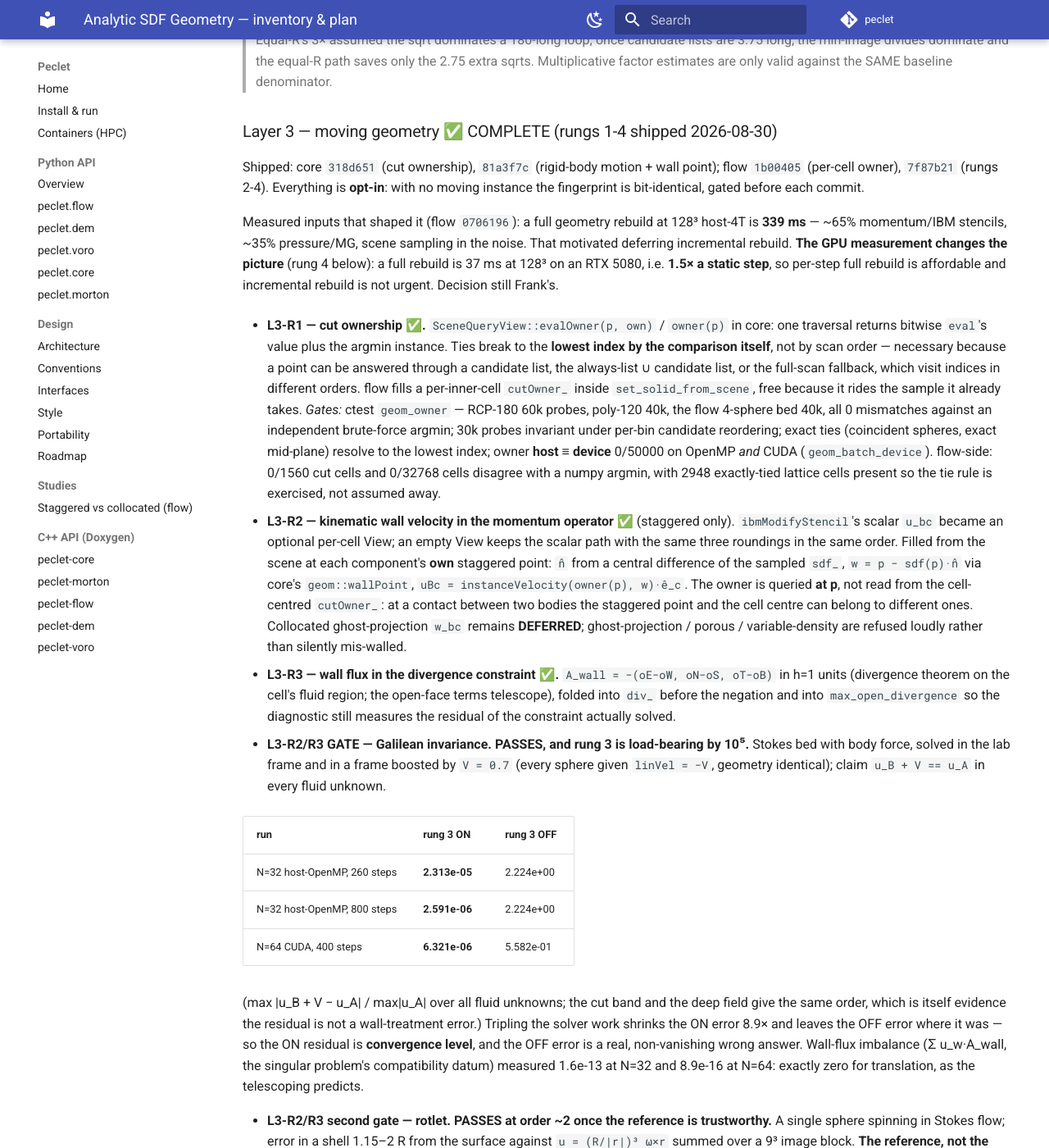
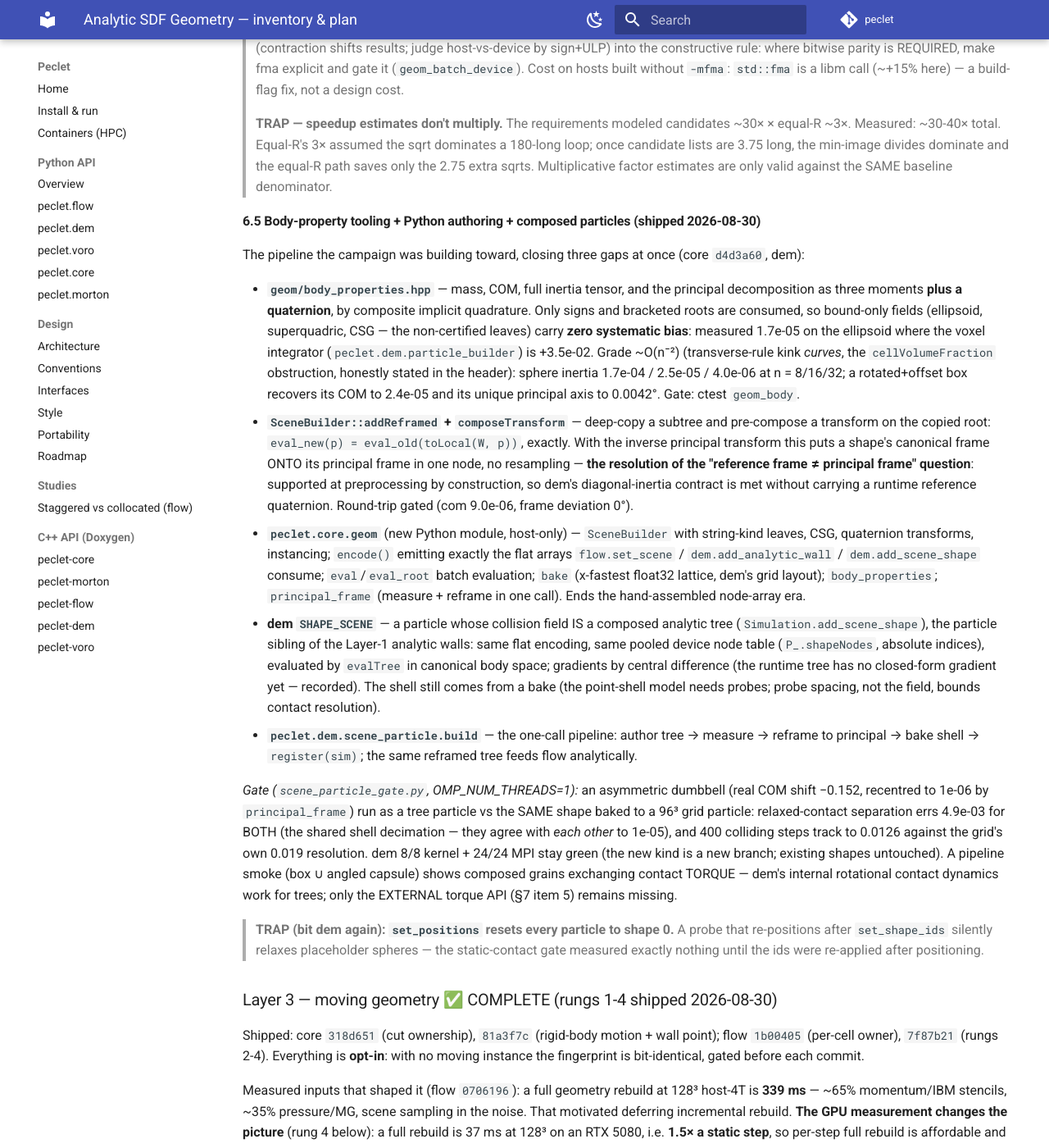
Before and after one commit to computational-chemical-engineering/peclet, an MkDocs documentation site: the page built from docs/ANALYTIC_SDF_GEOMETRY.md, in a window 1280 px wide and 1400 px high, scrolled down 14175 px. Shown: the whole window at 82% size. Built offline with MkDocs 1.6.1 and Material for MkDocs 9.7.7, drawn with Linux system fonts in a browser that asks for light colours; comment, search, counter and statistics services are not loaded; some of the changed text lies outside the part shown.

Commit message:
docs + pointers: §6.5 — body properties, Python scene authoring, composed particles
core d4d3a60: geom::bodyProperties (implicit-quadrature mass/COM/tensor/principal+quaternion, no
bound-leaf bias), SceneBuilder::addReframed + composeTransform + addNode + mulQuat, ctest
geom_body, and the peclet.core.geom Python module (SceneBuilder / encode / bake / body_properties /
principal_frame).
dem fd371e1: SHAPE_SCENE composed-tree particles + peclet.dem.scene_particle, gated tree-vs-grid
on OpenMP and CUDA, 8/8 + 24/24 untouched.

The note gains §6.5 with the measured table and the set_positions-resets-shapes trap; §7 item 3 is
softened (principal_frame makes the centre heuristic exact for pipeline shapes) and item 5
sharpened (internal contact torques demonstrably work for trees; only the external API is
missing). This closes the questions raised in review: mass-property tooling is now
quadrature-grade with the inertia decomposed as principal values + quaternion, non-principal
reference frames are handled exactly at preprocessing, and complex particles can be authored as
composed analytic SDFs end to end.

Co-Authored-By: Claude Opus 5 <noreply@anthropic.com>
Claude-Session: https://claude.ai/code/session_015VFHwjBNfmqw89iVFh2sC6

```diff
--- a/docs/ANALYTIC_SDF_GEOMETRY.md
+++ b/docs/ANALYTIC_SDF_GEOMETRY.md
@@ -33,6 +33,13 @@
 > then 1.51** once measured against a trustworthy reference. A full per-step geometry rebuild costs
 > **9.3 ms at 64³ / 37.0 ms at 128³ on an RTX 5080 — 1.5-1.6× a static step**, which is far cheaper
 > than the 339 ms host datum that motivated deferring incremental rebuild.
+> **BODY-PROPERTY TOOLING + PYTHON AUTHORING + COMPOSED PARTICLES shipped 2026-08-30** (§6.5;
+> core `d4d3a60`, dem `fd371e1`): `geom::bodyProperties` (mass/COM/full tensor/principal moments +
+> QUATERNION by implicit quadrature — no bound-leaf bias, 1.7e-05 where the voxel builder is
+> +3.5e-02), `SceneBuilder::addReframed` (exact principal-frame re-expression, one composed
+> transform), the `peclet.core.geom` Python module (authoring + encode + bake + body_properties),
+> dem `SHAPE_SCENE` (a particle whose collision field IS a composed analytic tree; gated
+> tree-vs-fine-grid on OpenMP and CUDA), and `peclet.dem.scene_particle` gluing it into one call.
 > **LAYER 4 (resolved CFD-DEM) COMPLETE 2026-08-30 — the coupling force is the DISCRETE REACTION
 > (route (b), flow `fc54f4a`, coupling `c69b5d9`).** `hydro_force_torque_reaction` sums, per owner
 > region, the momentum the fluid actually lost — R_i = ρ/dt(u−uⁿ) − f_c − Σ_fluid-nbrs μ(u*_nb −
@@ -639,6 +646,51 @@ always-list.
 > only the 2.75 extra sqrts. Multiplicative factor estimates are only valid against the SAME
 > baseline denominator.
 
+#### 6.5 Body-property tooling + Python authoring + composed particles (shipped 2026-08-30)
+
+The pipeline the campaign was building toward, closing three gaps at once (core `d4d3a60`, dem):
+
+- **`geom/body_properties.hpp`** — mass, COM, full inertia tensor, and the principal decomposition
+  as three moments **plus a quaternion**, by composite implicit quadrature. Only signs and
+  bracketed roots are consumed, so bound-only fields (ellipsoid, superquadric, CSG — the
+  non-certified leaves) carry **zero systematic bias**: measured 1.7e-05 on the ellipsoid where
+  the voxel integrator (`peclet.dem.particle_builder`) is +3.5e-02. Grade ~O(n⁻²) (transverse-rule
+  kink *curves*, the `cellVolumeFraction` obstruction, honestly stated in the header): sphere
+  inertia 1.7e-04 / 2.5e-05 / 4.0e-06 at n = 8/16/32; a rotated+offset box recovers its COM to
+  2.4e-05 and its unique principal axis to 0.0042°. Gate: ctest `geom_body`.
+- **`SceneBuilder::addReframed` + `composeTransform`** — deep-copy a subtree and pre-compose a
+  transform on the copied root: `eval_new(p) = eval_old(toLocal(W, p))`, exactly. With the inverse
+  principal transform this puts a shape's canonical frame ONTO its principal frame in one node, no
+  resampling — **the resolution of the "reference frame ≠ principal frame" question**: supported
+  at preprocessing by construction, so dem's diagonal-inertia contract is met without carrying a
+  runtime reference quaternion. Round-trip gated (com 9.0e-06, frame deviation 0°).
+- **`peclet.core.geom`** (new Python module, host-only) — `SceneBuilder` with string-kind leaves,
+  CSG, quaternion transforms, instancing; `encode()` emitting exactly the flat arrays
+  `flow.set_scene` / `dem.add_analytic_wall` / `dem.add_scene_shape` consume; `eval`/`eval_root`
+  batch evaluation; `bake` (x-fastest float32 lattice, dem's grid layout); `body_properties`;
+  `principal_frame` (measure + reframe in one call). Ends the hand-assembled node-array era.
+- **dem `SHAPE_SCENE`** — a particle whose collision field IS a composed analytic tree
+  (`Simulation.add_scene_shape`), the particle sibling of the Layer-1 analytic walls: same flat
+  encoding, same pooled device node table (`P_.shapeNodes`, absolute indices), evaluated by
+  `evalTree` in canonical body space; gradients by central difference (the runtime tree has no
+  closed-form gradient yet — recorded). The shell still comes from a bake (the point-shell model
+  needs probes; probe spacing, not the field, bounds contact resolution).
+- **`peclet.dem.scene_particle.build`** — the one-call pipeline: author tree → measure → reframe
+  to principal → bake shell → `register(sim)`; the same reframed tree feeds flow analytically.
+
+*Gate (`scene_particle_gate.py`, OMP_NUM_THREADS=1):* an asymmetric dumbbell (real COM shift
+−0.152, recentred to 1e-06 by `principal_frame`) run as a tree particle vs the SAME shape baked to
+a 96³ grid particle: relaxed-contact separation errs 4.9e-03 for BOTH (the shared shell
+decimation — they agree with *each other* to 1e-05), and 400 colliding steps track to 0.0126
+against the grid's own 0.019 resolution. dem 8/8 kernel + 24/24 MPI stay green (the new kind is a
+new branch; existing shapes untouched). A pipeline smoke (box ∪ angled capsule) shows composed
+grains exchanging contact TORQUE — dem's internal rotational contact dynamics work for trees; only
+the EXTERNAL torque API (§7 item 5) remains missing.
+
+> **TRAP (bit dem again): `set_positions` resets every particle to shape 0.** A probe that
+> re-positions after `set_shape_ids` silently relaxes placeholder spheres — the static-contact
+> gate measured exactly nothing until the ids were re-applied after positioning.
+
 ### Layer 3 — moving geometry ✅ COMPLETE (rungs 1-4 shipped 2026-08-30)
 
 Shipped: core `318d651` (cut ownership), `81a3f7c` (rigid-body motion + wall point); flow
@@ -947,7 +999,9 @@ option was taken in each case and is stated; none of them is settled.
    consumer that differences the velocity field across a wall** (the advection stencils, the
    collocated face-averaging, any post-processing) for the same assumption.
 
-3. **Centre of rotation when an encoded instance leaves `center` at the origin.** flow uses the
+3. **Centre of rotation when an encoded instance leaves `center` at the origin.** *(Partly
+   softened 2026-08-30: with `principal_frame` re-expressing shapes COM-at-origin, the
+   translation-as-centre heuristic is exact for any shape that went through the pipeline.)* flow uses the
    instance's own translation in that case, and the encoded `center` when it is nonzero. That makes
    `add_instance(sphere, translation=c, ang_vel=w)` do the obvious thing, but it is a heuristic: a
    body genuinely meant to spin about the world origin cannot say so by leaving `center` at zero.
@@ -959,7 +1013,9 @@ option was taken in each case and is stated; none of them is settled.
    the local wall velocity of the body that uncovered it (cheap — `uwCell_` is already there), or
    extrapolate from the fluid side.
 
-5. **dem has no external-torque API.** `set_external_forces` exists; there is no
+5. **dem has no external-torque API.** *(Sharpened 2026-08-30: the pipeline smoke shows dem's
+   INTERNAL contact torques work for composed shapes — grains spin up in collisions — so this is
+   purely the missing `set_external_torques` entry point plus the coupling hand-off.)* `set_external_forces` exists; there is no
    `set_external_torques`. So `ResolvedCfdDem` computes the hydrodynamic torque, reports it, and
    **cannot apply it** — a freely rotating resolved grain is not yet possible. The dem-side
    addition is small but is dem-solver territory.
```
